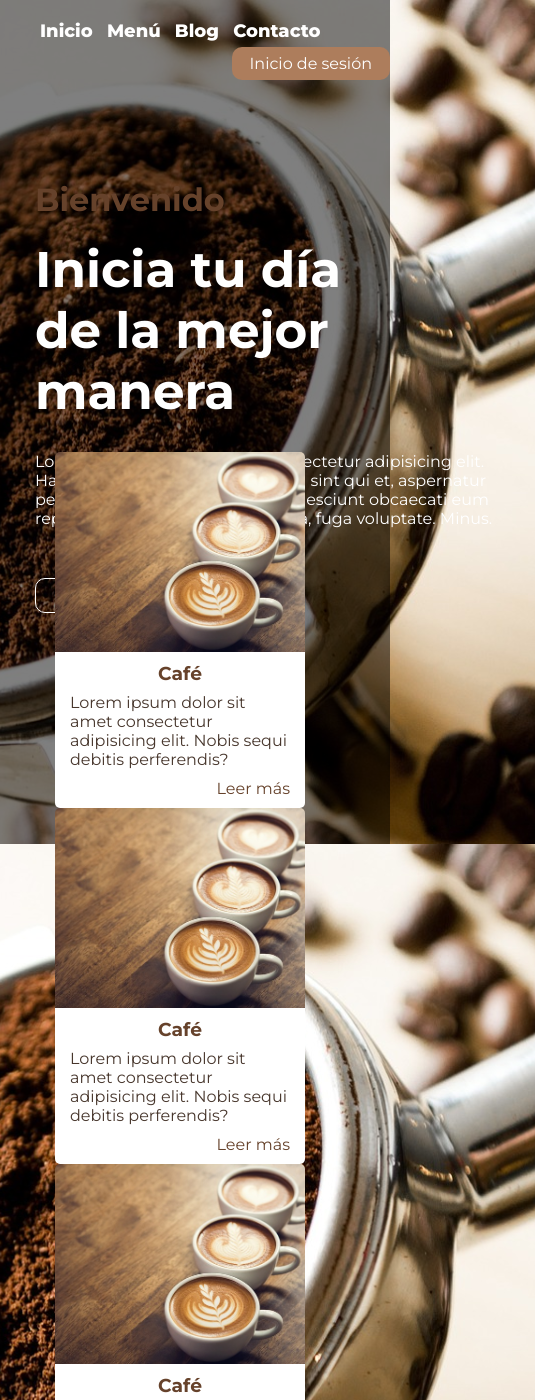
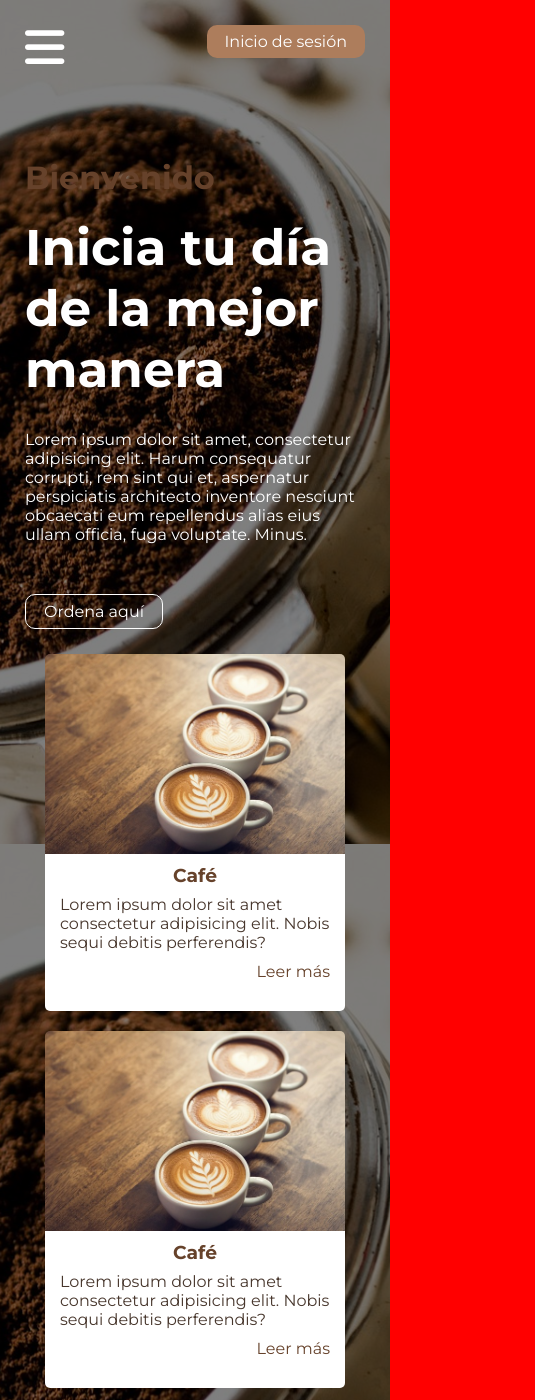
Before and after one commit to jzunigauabcs/landing-page-coffe, a plain HTML site: page index.html in a window 390 px wide. Shown: the top 1400 px of the page, 535 px wide, since content can reach past the window. Drawn offline with Linux system fonts and the light colour scheme.

Commit message:
add responsive

```diff
--- a/index.html
+++ b/index.html
@@ -4,14 +4,17 @@
         <meta charset="UTF-8">
         <meta name="viewport" content="width=device-width, initial-scale=1.0">
         <link rel="preconnect" href="https://fonts.googleapis.com">
-<link rel="preconnect" href="https://fonts.gstatic.com" crossorigin>
-<link href="https://fonts.googleapis.com/css2?family=Montserrat:ital,wght@0,100..900;1,100..900&display=swap" rel="stylesheet">
+        <link rel="preconnect" href="https://fonts.gstatic.com" crossorigin>
+        <link href="https://fonts.googleapis.com/css2?family=Montserrat:ital,wght@0,100..900;1,100..900&display=swap" rel="stylesheet">
+        <link rel="stylesheet" href="https://cdnjs.cloudflare.com/ajax/libs/font-awesome/6.6.0/css/all.min.css" integrity="sha512-Kc323vGBEqzTmouAECnVceyQqyqdsSiqLQISBL29aUW4U/M7pSPA/gEUZQqv1cwx4OnYxTxve5UMg5GT6L4JJg==" crossorigin="anonymous" referrerpolicy="no-referrer" />
         <link rel="stylesheet" href="style.css">
         <title>Document</title>
     </head>
     <body>
         <div class="header">
-            <nav class="nav">
+            <nav class="nav-left">
+                <input type="checkbox">
+                <i class="fa-solid fa-bars"></i>
                 <ul>
                     <li><a href="#">Inicio</a></li>
                     <li><a href="#">Menú</a></li>
@@ -19,9 +22,9 @@
                     <li><a href="#">Contacto</a></li>
                 </ul>
             </nav>
-                <div class="nav-right">
-                    <a href="#" class="btn-login">Inicio de sesión</a>
-                </div>
+            <div class="nav-right">
+                <a href="#" class="btn-login">Inicio de sesión</a>
+            </div>
         </div>
         <div class="container">
             <h1 class="title">Bienvenido</h1>
--- a/style.css
+++ b/style.css
@@ -1,3 +1,4 @@
+
 * {
    margin: 0;
     box-sizing: border-box;
@@ -10,7 +11,7 @@ body {
     background-size: cover;
     background-attachment: fixed;
     background-position: center;
-    padding: 15px 0 0 35px;
+    padding: 25px 55px;
     font-family: "Montserrat", sans-serif;
     position: relative;
     min-height: 100vh;
@@ -27,35 +28,46 @@ body::before {
 }
 
 .header {
-    overflow: hidden;
+    display: flex;
     z-index: 2;
     position: relative;
-}
-.nav {
-    float: left;
-}
-.nav ul  {
-    padding: 0;
+    justify-content: space-between;
 }
 
-.nav li {
-    list-style-type: none;
-    display: inline-block;
-    padding: 5px;
+.nav-left {
+    display: flex;
+}
+.nav-left input[type="checkbox"], .nav-left i {
+    position: absolute;
+    width: 45px;
+    height: 45px;
+    top: 0;
+    left: 0;
+    display: none;
+}
+.nav-left i {
+    color: white;
+    font-size: 45px;
+    pointer-events: none;
 }
 
-.nav li a {
+.nav-left ul {
+    padding: 0;
+    list-style-type: none;
+    display: flex;
+    column-gap: 15px;
+    align-items: center;
+}
+
+.nav-left a {
     text-decoration: none;
     color: white;
     font-weight: 800;
     font-size: 18px;
 }
-.nav li a:hover {
+
+.nav-left a:hover {
     color: #c9c9c9;
-}
-
-.nav-right {
-    float: right;
 }
 .btn-login {
     background-color: #AD7D5C;
@@ -67,11 +79,12 @@ body::before {
 }
 
 .container {
-    padding-top: 100px;
+    display: flex;
+    flex-direction: column;
+    margin-top: 100px;
     z-index: 2;
     position: relative;
 }
-
 .title {
     color: #66422B;
     margin-bottom: 20px;
@@ -80,11 +93,14 @@ body::before {
     color: white;
     font-size: 50px;
     margin-bottom: 30px;
-    display: inline-block;
 }
+
 .info {
     position: relative;
+    display: flex;
+    flex-direction: column;
 }
+
 .description {
     color: white;
     width: 500px;
@@ -98,25 +114,34 @@ body::before {
     padding: 7px 18px;
     border-radius: 10px;
     display: inline-block;
+    margin-bottom: 25px;
+    align-self: flex-start;
 }
 .btn-order:hover {
     background-color: #00000040;
 }
+
 .products {
-    overflow: hidden;
+    /*overflow: hidden;
     position: absolute;
     top: 0;
-    right: 50px;
+    right: 50px;*/
+    display: flex;
+    column-gap: 20px;
+    align-self: flex-end;
+    margin-top: -190px;
 }
+
 .card {
     width: 250px;
-    float: left;
-    margin-left: 20px;
+    display: flex;
+    flex-direction: column;
 }
 .card-head {
     background-image: url('images/coffee-4618705_640.jpg');
     background-repeat: no-repeat;
     background-size: cover;
+    background-position: center;
     width: 100%;
     height: 200px;
     border-top-right-radius: 5px;
@@ -142,4 +167,67 @@ body::before {
     text-decoration: none;
     display: block;
     text-align: right;
+    margin-bottom: 20px;
 }
+
+/*@media screen and (max-width: 1425px) {
+    .card {
+        width: 210px;
+    }
+}*/
+
+@media screen and (max-width: 1391px) {
+    .description {
+        width: 100%;
+    }
+    .products {
+        /*position: static;
+        float: right;*/
+        margin-top: -60px;
+    }
+}
+
+@media screen and (max-width: 1070px) {
+    .products {
+        align-self: normal;
+        margin-top: 0;
+        flex-wrap: wrap;
+        justify-content: space-between;
+        row-gap: 25px;
+    }
+}
+
+@media screen and (max-width: 629px) {
+    .products {
+        flex-direction: column;
+        align-items: center;
+        row-gap: 20px;
+    }
+    .card {
+        width: 300px;
+    }
+}
+
+@media screen and (max-width: 575px) {
+    body {
+        padding-left: 25px;
+        padding-right: 25px;
+    }
+    .nav-left input[type="checkbox"] {
+        display: inline-block;
+        opacity: 0;
+    }
+    .nav-left i {
+        display: inline-block;
+    }
+    .nav-left ul {
+        flex-direction: column;
+        row-gap: 15px;
+        display: none;
+        margin-top: 46px;
+        transition: margin-top 2s;
+    }
+    .nav-left input[type="checkbox"]:checked ~ ul {
+        display: block;
+    }
+}
```
